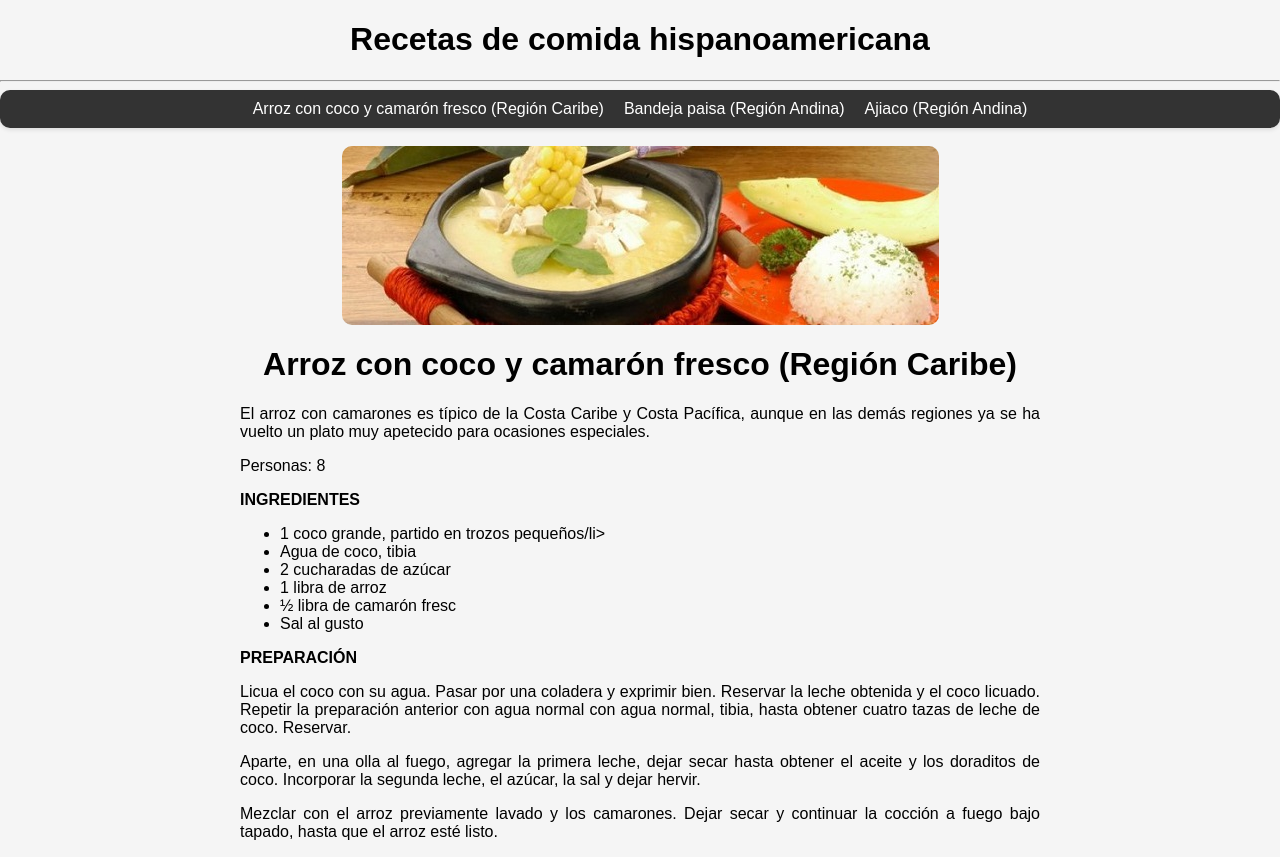
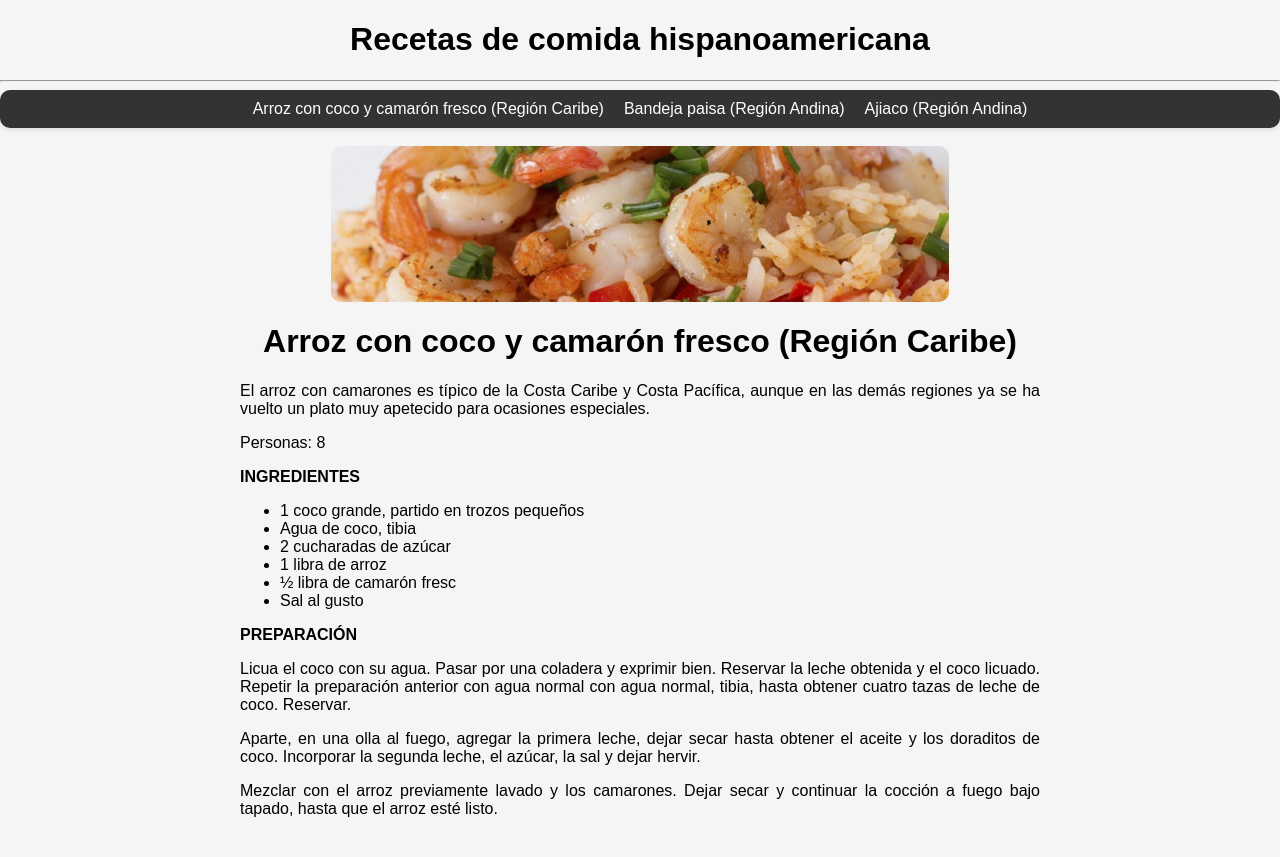
Before and after one commit to profJoseChiru/recetasremoto122, a plain HTML site: page recetas/Colombia/arroz_coco.html in a window 1280 px wide. After the commit the page ends 834 px from the top, so only its background shows below. Drawn offline with Linux system fonts and the light colour scheme.

Commit message:
Se modifica imagen y se arregla etiqueta

```diff
--- a/recetas/Colombia/arroz_coco.html
+++ b/recetas/Colombia/arroz_coco.html
@@ -19,7 +19,7 @@
     <br>
     <div class="container">
         <div class="banner">
-            <img src="../../imagenes/ajiaco.jpg">
+            <img src="../../imagenes/arroz_coco.jpg">
         </div>
         <h1>Arroz con coco y camarón fresco (Región Caribe)</h1>
         <p>
@@ -28,7 +28,7 @@
         <p>Personas: 8</p>
         <b>INGREDIENTES</b>
         <ul>
-            <li>1 coco grande, partido en trozos pequeños/li>
+            <li>1 coco grande, partido en trozos pequeños</li>
             <li>Agua de coco, tibia</li>
             <li>2 cucharadas de azúcar</li>
             <li>1 libra de arroz</li>
```
